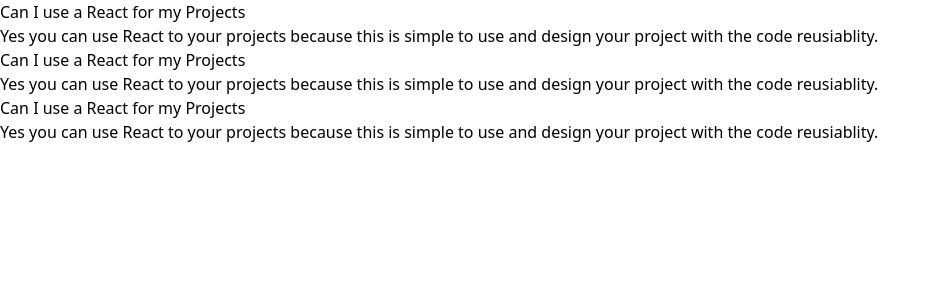
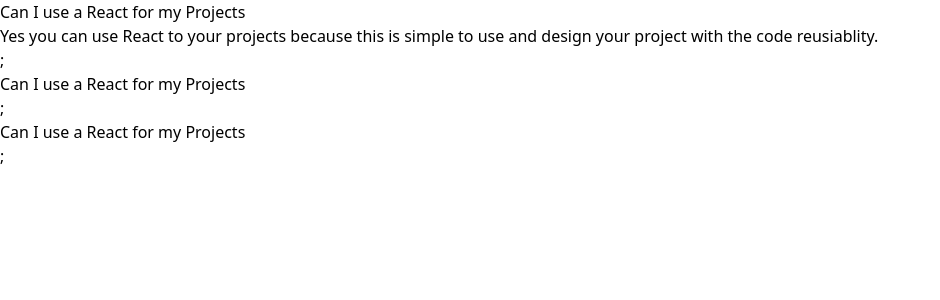
Before and after one commit to Jeevaneupane23/Components-on-React, a React (Create React App) app: page / in a window 1280 px wide. Shown: the top 300 px of the page, without its empty margins (0-940 px from the left). Built offline with nearby package versions, Linux system fonts and the light colour scheme.

Commit message:
Confusion starts here

```diff
--- a/src/Components/Accordion.js
+++ b/src/Components/Accordion.js
@@ -1,12 +1,18 @@
+import { useState } from "react";
 
 
+function Accordion({ items }) {
+    const [expandedIndex,setExpandedIndex]=useState(0);
 
-function Accordion({items}){
-    const renderedItems=items.map((item)=>{
+    const renderedItems = items.map((item,index) => {
+       const isExpanded=index===expandedIndex;
+
+
         return (
             <div key={item.id}>
                 <div>{item.label}</div>
-                <div>{item.content}</div>
+                {isExpanded &&  <div>{item.content}</div>};
+
             </div>
         )
     })
```
